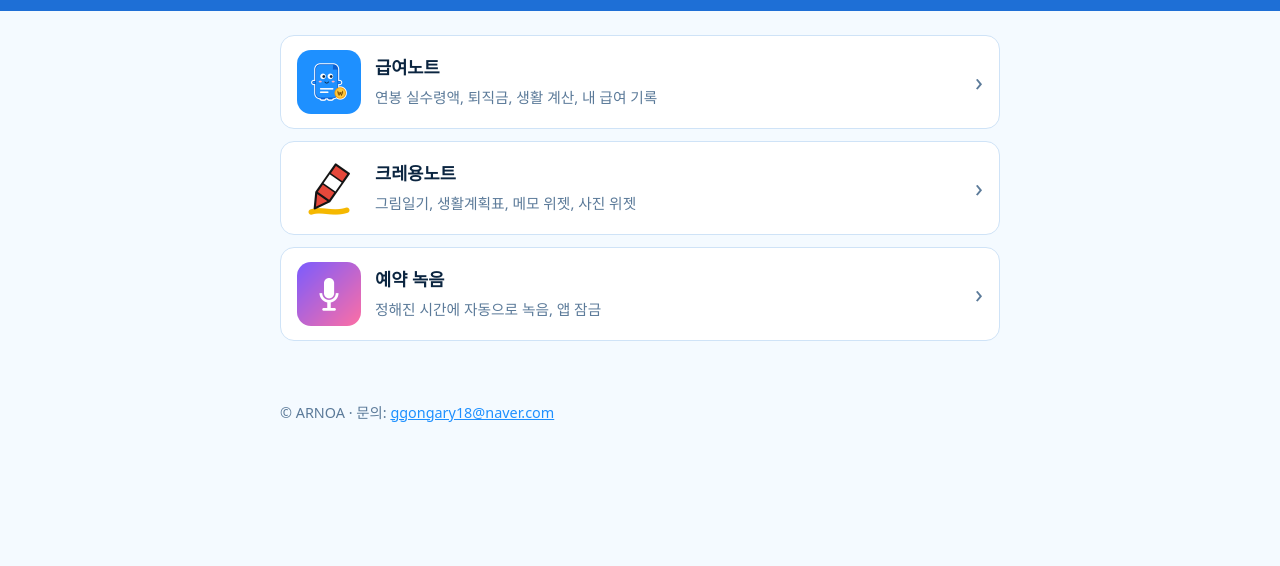
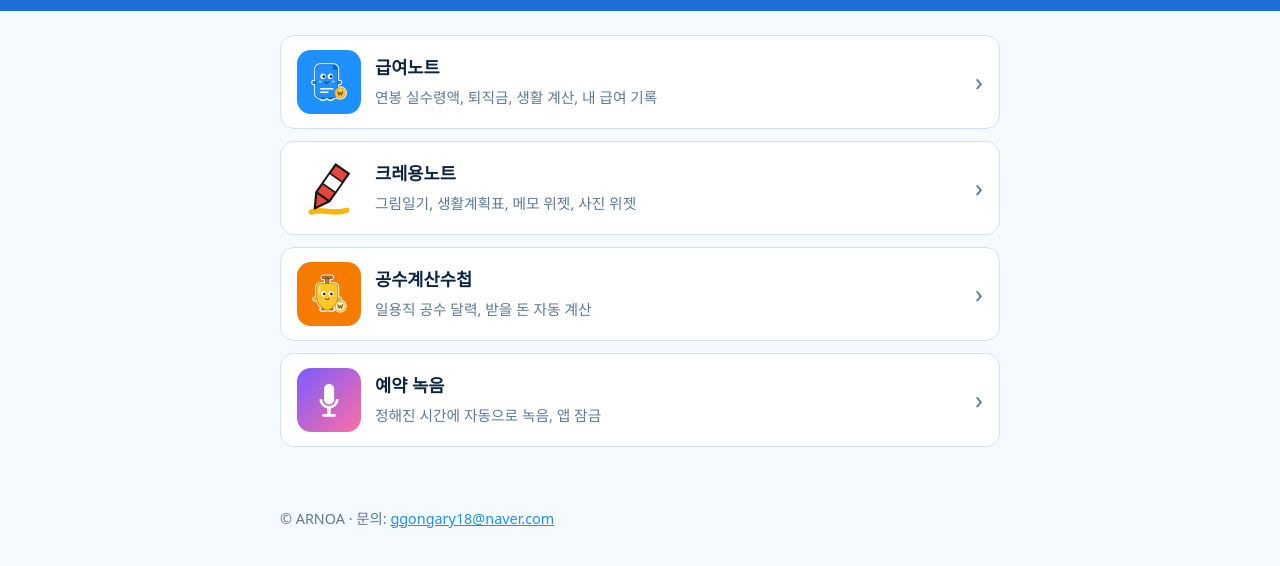
Before and after one commit to arnoa18/arnoa18.github.io, a plain HTML site: page index.html in a window 1280 px wide. Shown: the part 86-652 px from the top of the page. Drawn offline with Linux system fonts and the light colour scheme.

Commit message:
Add files via upload

```diff
--- a/index.html
+++ b/index.html
@@ -45,6 +45,14 @@
     </div>
     <span class="go" aria-hidden="true">&rsaquo;</span>
   </a>
+  <a class="app" href="/gongsu/">
+    <img src="/gongsu/icon.png" alt="공수계산수첩 아이콘">
+    <div class="t">
+      <h2>공수계산수첩</h2>
+      <p>일용직 공수 달력, 받을 돈 자동 계산</p>
+    </div>
+    <span class="go" aria-hidden="true">&rsaquo;</span>
+  </a>
   <a class="app" href="/scheduled-recorder/">
     <img src="/scheduled-recorder/icon.png" alt="예약 녹음 아이콘">
     <div class="t">
```
